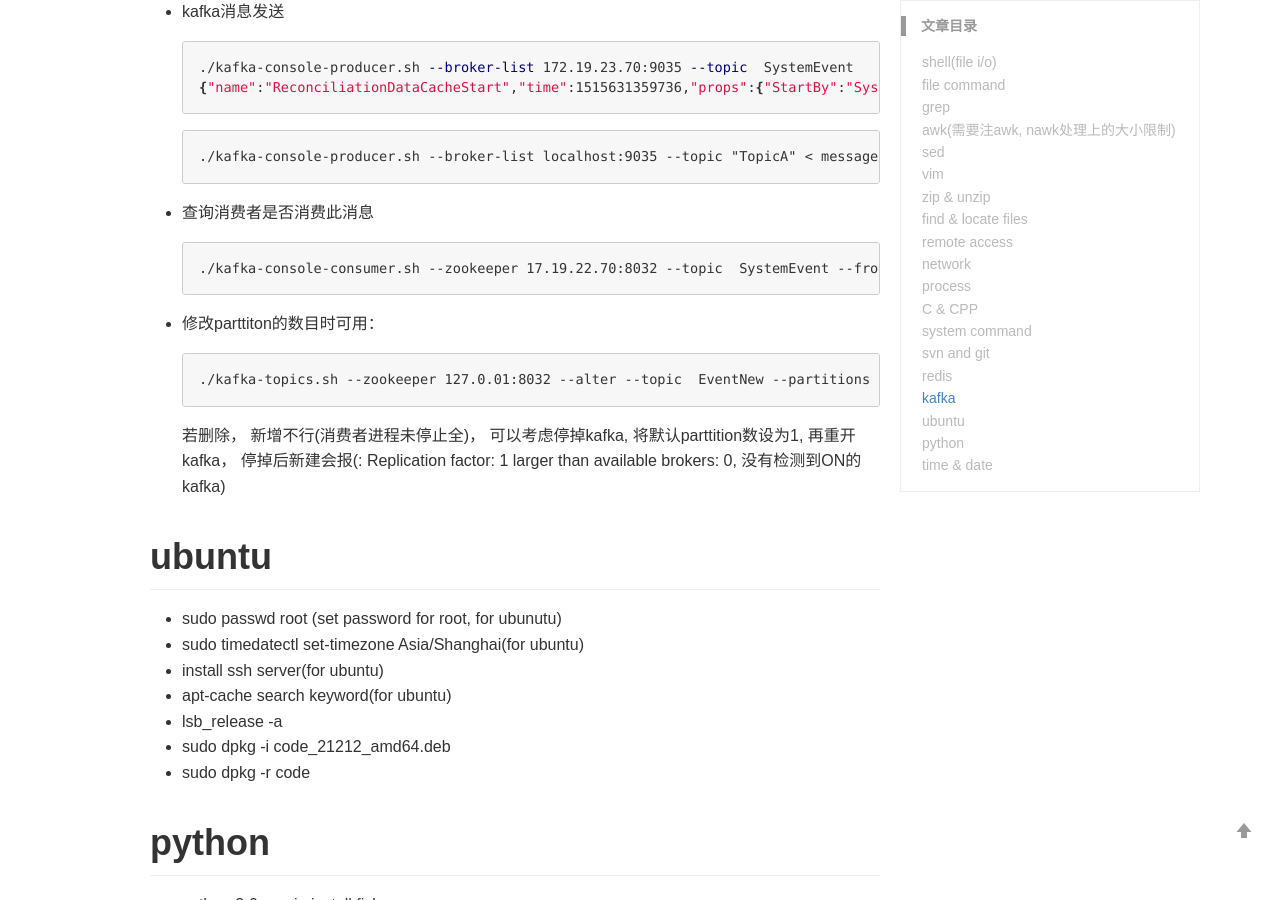
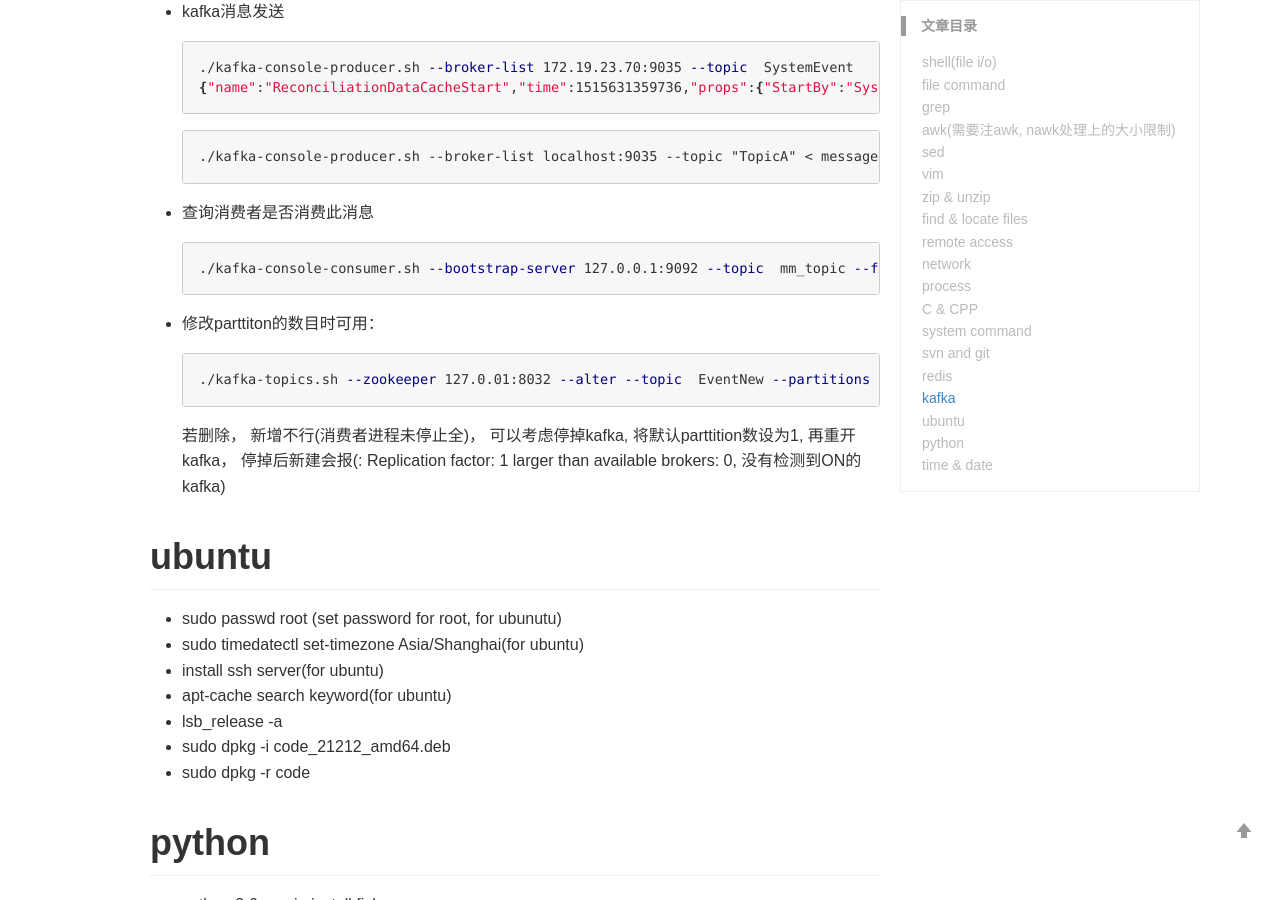
Before and after one commit to alanackart/alanackart.github.io, a Jekyll site: the page built from _posts/2018-08-08-linux command.md, in a window 1280 px wide and 900 px high, scrolled down 5624 px. Built offline with Jekyll 4.4.1, drawn with Linux system fonts in a browser that asks for light colours; comment, search, counter and statistics services are not loaded.

Commit message:
minor update, kafka

````diff
--- a/_posts/2018-08-08-linux command.md
+++ b/_posts/2018-08-08-linux command.md
@@ -220,13 +220,13 @@ keywords: 		Linux, Shell
 
 - 查询消费者是否消费此消息
 
-  ```
-  ./kafka-console-consumer.sh --zookeeper 17.19.22.70:8032 --topic  SystemEvent --from-beginning
+  ```shell
+  ./kafka-console-consumer.sh --bootstrap-server 127.0.0.1:9092 --topic  mm_topic --from-beginning
   ```
 
 - 修改parttiton的数目时可用：
 
-  ```
+  ```shell
   ./kafka-topics.sh --zookeeper 127.0.01:8032 --alter --topic  EventNew --partitions 1 #(只能增加)
   ```
 
````
